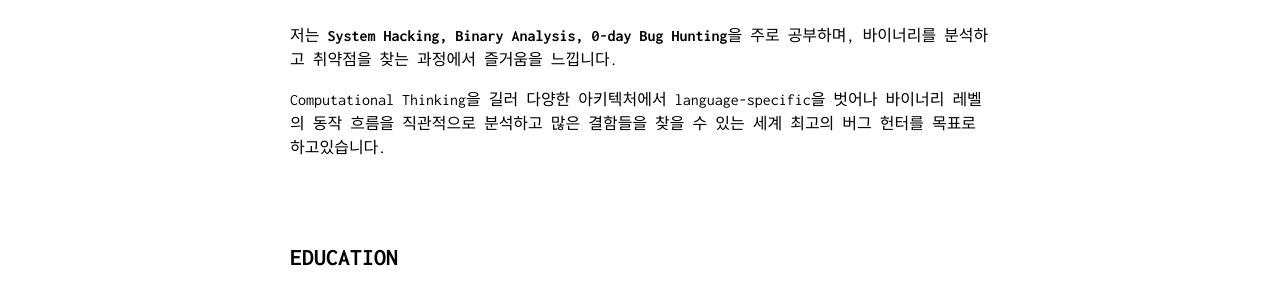
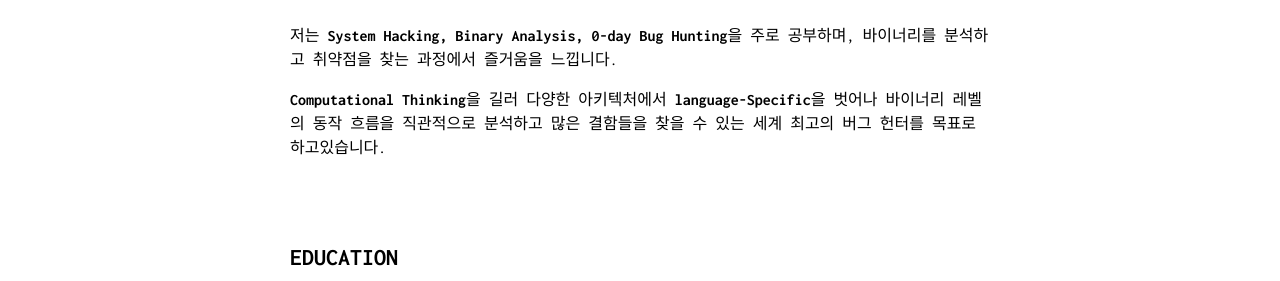
Before and after one commit to Bugeun/bugeun.github.io, a Jekyll site: the page built from index.md, in a window 1280 px wide. Shown: the part 286-567 px from the top of the page. Built offline with Jekyll 4.4.1, drawn with Linux system fonts in a browser that asks for light colours.

```diff
--- a/index.md
+++ b/index.md
@@ -13,7 +13,7 @@ Security Researcher
 
 <p>저는 <b>System Hacking, Binary Analysis, 0-day Bug Hunting</b>을 주로 공부하며, 바이너리를 분석하고 취약점을 찾는 과정에서 즐거움을 느낍니다.</p>
 
-<p>Computational Thinking을 길러 다양한 아키텍처에서 language-specific을 벗어나 바이너리 레벨의 동작 흐름을 직관적으로 분석하고 많은 결함들을 찾을 수 있는 세계 최고의 버그 헌터를 목표로 하고있습니다.</p>
+<p><b>Computational Thinking</b>을 길러 다양한 아키텍처에서 <b>language-Specific</b>을 벗어나 바이너리 레벨의 동작 흐름을 직관적으로 분석하고 많은 결함들을 찾을 수 있는 세계 최고의 버그 헌터를 목표로 하고있습니다.</p>
 
 &nbsp;
 
```
